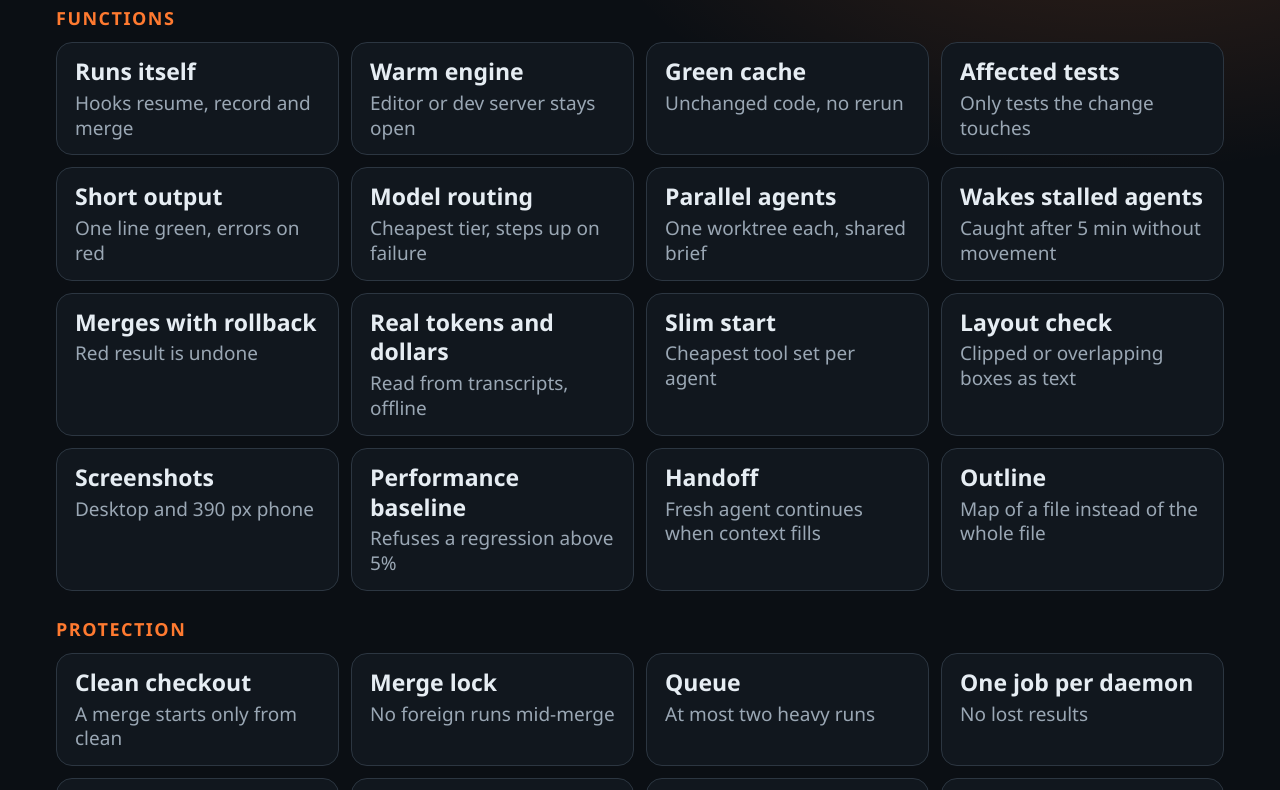
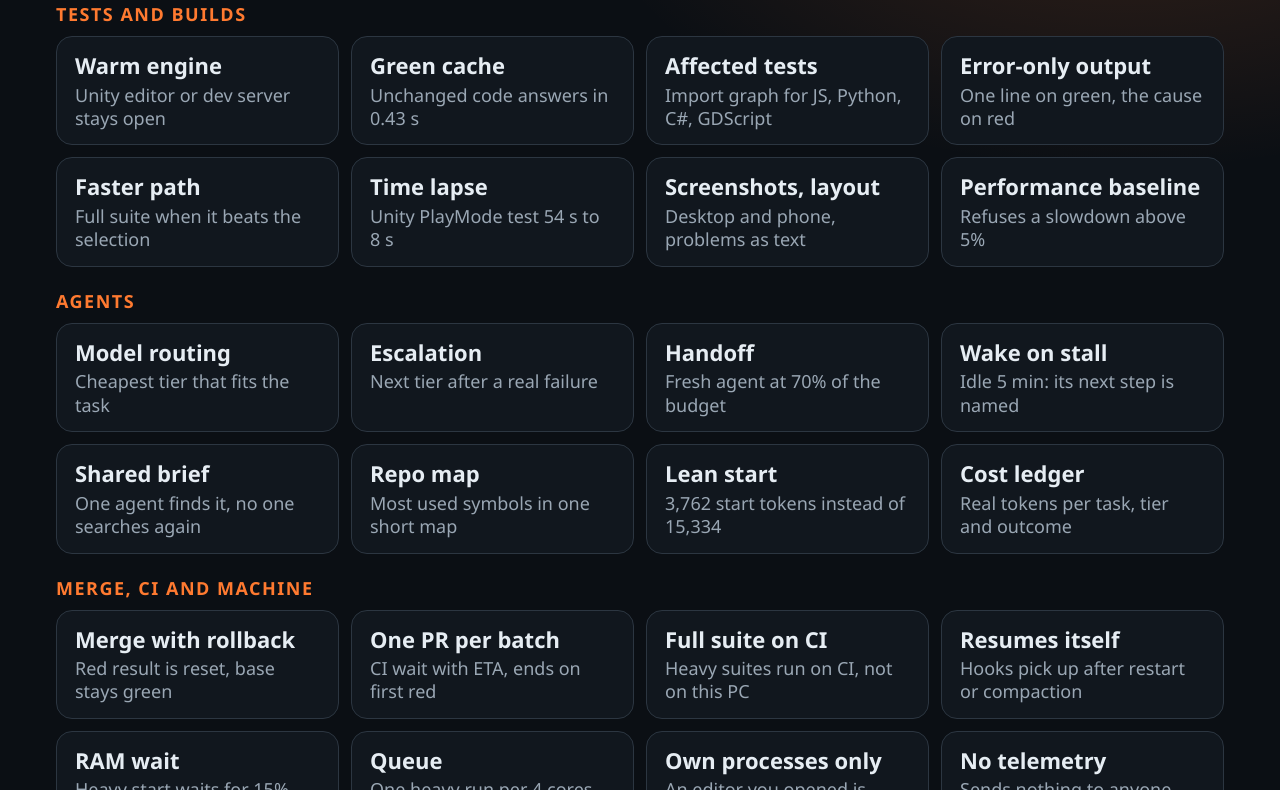
Before and after one commit to Vyrenbusiness-source/warmd, a plain HTML site: page docs/assets/features.html in a window 1280 px wide. Shown: the part 152-942 px from the top of the page. Drawn offline with Linux system fonts and the light colour scheme.

Commit message:
Site images: render.py rebuilds every PNG at 1280 px from its HTML, hero without private names, feature grid from the real code
Co-Authored-By: Claude Opus 5.5 <noreply@anthropic.com>

```diff
--- a/docs/assets/features.html
+++ b/docs/assets/features.html
@@ -1,46 +1,48 @@
 <!doctype html>
 <html><head><meta charset="utf-8"><style>
 *{box-sizing:border-box;margin:0}
-html,body{width:1280px;height:1032px;overflow:hidden}
+html,body{width:1280px;height:1040px;overflow:hidden}
 body{background:#0b0f14;color:#e6edf3;font-family:"Segoe UI",system-ui,sans-serif;padding:44px 56px;position:relative}
 body:before{content:"";position:absolute;inset:0;background:radial-gradient(900px 520px at 88% 0%,rgba(255,122,48,.18),transparent 62%)}
 body>*{position:relative}
 .logo{font:800 30px/1 "Segoe UI",system-ui;letter-spacing:-1px}.logo span{color:#ff7a30}
 h1{font-size:40px;line-height:1.15;letter-spacing:-.8px;font-weight:700;margin-top:12px}
 .card{background:#11171e;border:1px solid #2c3641;border-radius:16px}
-h2{font-size:18px;letter-spacing:1.5px;text-transform:uppercase;color:#ff7a30;margin:26px 0 12px}
+h2{font-size:18px;letter-spacing:1.5px;text-transform:uppercase;color:#ff7a30;margin:22px 0 10px}
 .grid{display:grid;grid-template-columns:repeat(4,1fr);gap:12px}
-.k{padding:14px 18px;font-size:19px;line-height:1.3;color:#9aa7b4}
-.k b{display:block;color:#e6edf3;font-size:23px;margin-bottom:4px}
+.k{padding:14px 18px;font-size:18px;line-height:1.3;color:#9aa7b4;min-height:98px}
+.k b{display:block;color:#e6edf3;font-size:22px;margin-bottom:4px}
 </style></head><body>
 <div class="logo">warm<span>d</span></div>
-<h1>Fast by default, safe by design.</h1>
-<h2>Functions</h2><div class="grid">
- <div class="card k"><b>Runs itself</b>Hooks resume, record and merge</div>
- <div class="card k"><b>Warm engine</b>Editor or dev server stays open</div>
- <div class="card k"><b>Green cache</b>Unchanged code, no rerun</div>
- <div class="card k"><b>Affected tests</b>Only tests the change touches</div>
- <div class="card k"><b>Short output</b>One line green, errors on red</div>
- <div class="card k"><b>Model routing</b>Cheapest tier, steps up on failure</div>
- <div class="card k"><b>Parallel agents</b>One worktree each, shared brief</div>
- <div class="card k"><b>Wakes stalled agents</b>Caught after 5 min without movement</div>
- <div class="card k"><b>Merges with rollback</b>Red result is undone</div>
- <div class="card k"><b>Real tokens and dollars</b>Read from transcripts, offline</div>
- <div class="card k"><b>Slim start</b>Cheapest tool set per agent</div>
- <div class="card k"><b>Layout check</b>Clipped or overlapping boxes as text</div>
- <div class="card k"><b>Screenshots</b>Desktop and 390 px phone</div>
- <div class="card k"><b>Performance baseline</b>Refuses a regression above 5%</div>
- <div class="card k"><b>Handoff</b>Fresh agent continues when context fills</div>
- <div class="card k"><b>Outline</b>Map of a file instead of the whole file</div>
+<h1>Everything runs by itself.</h1>
+<h2>Tests and builds</h2><div class="grid">
+ <div class="card k"><b>Warm engine</b>Unity editor or dev server stays open</div>
+ <div class="card k"><b>Green cache</b>Unchanged code answers in 0.43&nbsp;s</div>
+ <div class="card k"><b>Affected tests</b>Import graph for JS, Python, C#, GDScript</div>
+ <div class="card k"><b>Error-only output</b>One line on green, the cause on red</div>
+ <div class="card k"><b>Faster path</b>Full suite when it beats the selection</div>
+ <div class="card k"><b>Time lapse</b>Unity PlayMode test 54&nbsp;s to 8&nbsp;s</div>
+ <div class="card k"><b>Screenshots, layout</b>Desktop and phone, problems as text</div>
+ <div class="card k"><b>Performance baseline</b>Refuses a slowdown above 5%</div>
 </div>
-<h2>Protection</h2><div class="grid">
- <div class="card k"><b>Clean checkout</b>A merge starts only from clean</div>
- <div class="card k"><b>Merge lock</b>No foreign runs mid-merge</div>
- <div class="card k"><b>Queue</b>At most two heavy runs</div>
- <div class="card k"><b>One job per daemon</b>No lost results</div>
- <div class="card k"><b>Caller gone</b>The run ends itself</div>
- <div class="card k"><b>Idle end</b>Daemon stops after 30 min</div>
- <div class="card k"><b>No network</b>No telemetry</div>
- <div class="card k"><b>Own processes only</b>Your open editor is never killed</div>
+<h2>Agents</h2><div class="grid">
+ <div class="card k"><b>Model routing</b>Cheapest tier that fits the task</div>
+ <div class="card k"><b>Escalation</b>Next tier after a real failure</div>
+ <div class="card k"><b>Handoff</b>Fresh agent at 70% of the budget</div>
+ <div class="card k"><b>Wake on stall</b>Idle 5&nbsp;min: its next step is named</div>
+ <div class="card k"><b>Shared brief</b>One agent finds it, no one searches again</div>
+ <div class="card k"><b>Repo map</b>Most used symbols in one short map</div>
+ <div class="card k"><b>Lean start</b>3,762 start tokens instead of 15,334</div>
+ <div class="card k"><b>Cost ledger</b>Real tokens per task, tier and outcome</div>
+</div>
+<h2>Merge, CI and machine</h2><div class="grid">
+ <div class="card k"><b>Merge with rollback</b>Red result is reset, base stays green</div>
+ <div class="card k"><b>One PR per batch</b>CI wait with ETA, ends on first red</div>
+ <div class="card k"><b>Full suite on CI</b>Heavy suites run on CI, not on this PC</div>
+ <div class="card k"><b>Resumes itself</b>Hooks pick up after restart or compaction</div>
+ <div class="card k"><b>RAM wait</b>Heavy start waits for 15% free RAM</div>
+ <div class="card k"><b>Queue</b>One heavy run per 4 cores and 8&nbsp;GB</div>
+ <div class="card k"><b>Own processes only</b>An editor you opened is never touched</div>
+ <div class="card k"><b>No telemetry</b>Sends nothing to anyone</div>
 </div>
 </body></html>
```
Also changed, not shown: docs/assets/hero.html (+9 -9 lines), docs/assets/speed.html (+3 -3 lines), docs/assets/tokens.html (+3 -3 lines), docs/assets/demo.png, docs/assets/features.png, docs/assets/social.png, 1 other file.
